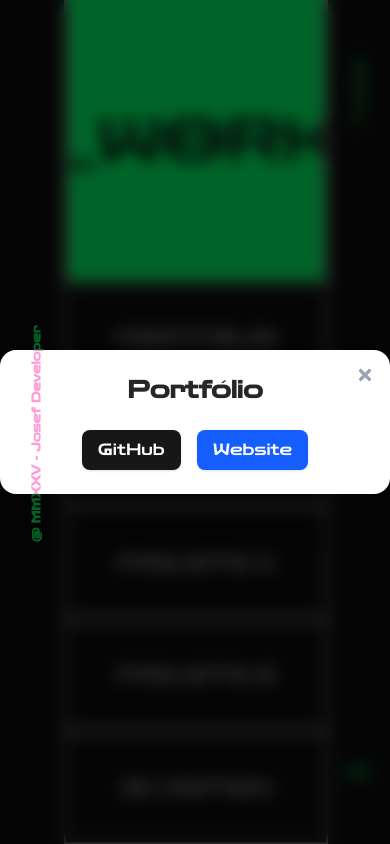
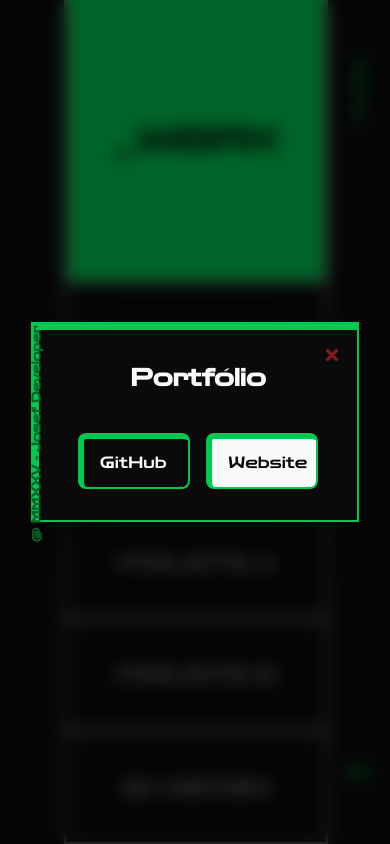
Before and after one commit to Josefs-stack/josefmmxv, a Next.js app: page /Projects in a window 390 px wide. Both pictures are taken after a click on the button "PORTFÓLIO". Built offline with nearby package versions, Linux system fonts and the light colour scheme.

Commit message:
estilizando Modal Projects

```diff
--- a/components/Work/Modal.tsx
+++ b/components/Work/Modal.tsx
@@ -30,19 +30,19 @@ export default function Modal({ project, isOpen, onClose }: ModalProps) {
         >
           <motion.div
             key="modal-content"
-            className="relative bg-white max-w-md w-full p-6 md:p-8 rounded-2xl shadow-2xl flex flex-col items-center text-center"
+            className="relative bg-neutral-950 w-82 h-50 p-6 md:p-8 border-l-8 border-t-8 border-r-2 border-b-2 border-green-500 shadow-2xl flex flex-col items-center justify-around text-center"
             initial={{ scale: 0.9, opacity: 0 }}
             animate={{ scale: 1, opacity: 1 }}
             exit={{ scale: 0.9, opacity: 0 }}
           >
             <button
               onClick={onClose}
-              className="absolute top-4 right-4 text-gray-400 hover:text-gray-900 transition"
+              className="absolute top-4 right-4 text-red-500/50 hover:text-red-500 hover:scale-125 cursor-pointer transition-all"
             >
               <FaTimes size={18} />
             </button>
 
-            <h2 className="text-2xl font-semibold mb-6 text-neutral-800">
+            <h2 className="text-2xl font-semibold mb-6 text-neutral-50">
               {project.title}
             </h2>
 
@@ -51,7 +51,7 @@ export default function Modal({ project, isOpen, onClose }: ModalProps) {
                 href={project.github}
                 target="_blank"
                 rel="noopener noreferrer"
-                className="px-4 py-2 bg-neutral-900 text-white rounded-lg shadow hover:bg-neutral-700 transition"
+                className="px-4 py-2 w-28 h-14 flex items-center rounded-lg shadow text-neutral-50 bg-neutral-950 border-l-6 border-t-6 border-r-2 border-b-2 hover:border-l-1 hover:border-t-1 hover:border-r-6 hover:border-b-6 border-green-500 transition-all"
               >
                 GitHub
               </a>
@@ -61,7 +61,7 @@ export default function Modal({ project, isOpen, onClose }: ModalProps) {
                   href={project.website}
                   target="_blank"
                   rel="noopener noreferrer"
-                  className="px-4 py-2 bg-blue-600 text-white rounded-lg shadow hover:bg-blue-500 transition"
+                  className="px-4 py-2 w-28 h-14 flex items-center rounded-lg shadow text-neutral-950 bg-neutral-50 border-l-6 border-t-6 border-r-2 border-b-2 hover:border-l-1 hover:border-t-1 hover:border-r-6 hover:border-b-6 border-green-500 transition-all"
                 >
                   Website
                 </a>
--- a/components/Work/ProjectPreview.tsx
+++ b/components/Work/ProjectPreview.tsx
@@ -55,7 +55,7 @@ export default function ProjectPreview({ project }: { project: Project | null })
             exit={{ opacity: 0 }}
             transition={{ duration: 0.6 }}
           >
-            <h1 className="text-neutral-950 md:text-9xl text-6xl uppercase lg:-rotate-90">
+            <h1 className="text-neutral-950 md:text-9xl text-4xl uppercase lg:-rotate-90">
               _Work
             </h1>
           </motion.div>
```
